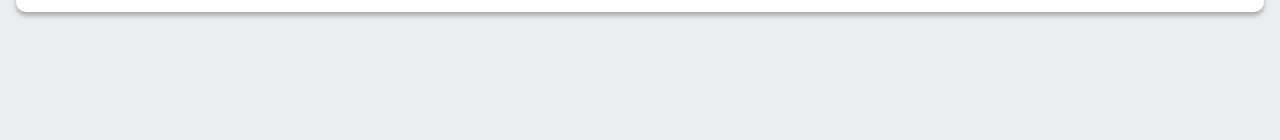
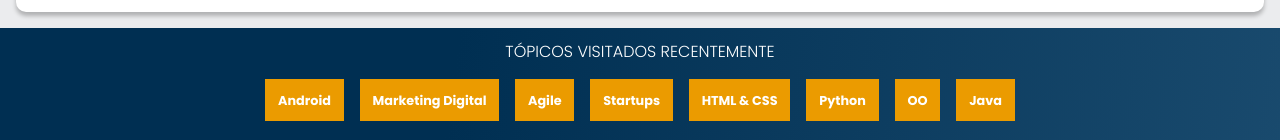
Before and after one commit to matheushajer/alurabooks-matheushajer, a plain HTML site: page index.html in a window 1280 px wide. Shown: the part 2189-2329 px from the top of the page. Before the commit the page ends 2217 px from the top, so only its background shows below. Drawn offline with nearby package versions, Linux system fonts and the light colour scheme.

Commit message:
Lista de tópicos

```diff
--- a/index.html
+++ b/index.html
@@ -173,6 +173,37 @@
             </div>
         </div>
     </section>
+
+    <!-- Topicos -->
+    <section class="topico">
+        <h2 class="topico__titulo">TÓPICOS VISITADOS RECENTEMENTE</h2>
+        <ul class="topico__lista">
+            <li class="topico__item" >
+                <a class="topico__link" href="#">Android</a>
+            </li>
+            <li class="topico__item" >
+                <a class="topico__link" href="#">Marketing Digital</a>
+            </li>
+            <li class="topico__item" >
+                <a class="topico__link" href="#">Agile</a>
+            </li>
+            <li class="topico__item" >
+                <a class="topico__link" href="#">Startups</a>
+            </li>
+            <li class="topico__item" >
+                <a class="topico__link" href="#">HTML & CSS</a>
+            </li>
+            <li class="topico__item" >
+                <a class="topico__link" href="#">Python</a>
+            </li>
+            <li class="topico__item" >
+                <a class="topico__link" href="#">OO</a>
+            </li>
+            <li class="topico__item" >
+                <a class="topico__link" href="#">Java</a>
+            </li>
+        </ul>
+    </section>
     <script src="https://cdn.jsdelivr.net/npm/swiper@9/swiper-bundle.min.js"></script>
     <script>
     const swiper = new Swiper('.swiper', {
--- a/style/style.css
+++ b/style/style.css
@@ -1,6 +1,7 @@
 @import url("./header.css");
 @import url("./banner.css");
 @import url("./carrossel.css");
+@import url("./topicos.css");
 :root{
     --cor-de-fundo: #EBECEE;
     --branco: #FFFFFF;
--- /dev/null
+++ b/style/topicos.css
@@ -0,0 +1,32 @@
+.topico{
+    background: var(--azul-degrade);
+    text-align: center;
+    padding: 1em 0;
+}
+
+.topico__titulo{
+    color: var(--branco);
+    font-weight: 300;
+    margin-bottom: 1em;
+}
+
+.topico__lista{
+    display: flex;
+    flex-wrap: wrap;
+    justify-content: center;
+    gap: 1em;
+    pad
+}
+
+.topico__item{
+   margin: 1em 0;
+}
+
+.topico__link{
+    text-decoration: none;
+    color: var(--branco);
+    font-size: 0.8em;
+    font-weight: 700;
+    padding: 1em;
+    background-color: var(--cor-titulo);
+}
```
Also changed, not shown: style/carrossel.css (line endings or trailing spaces). Lines whose indentation alone changed are shown as unchanged.
